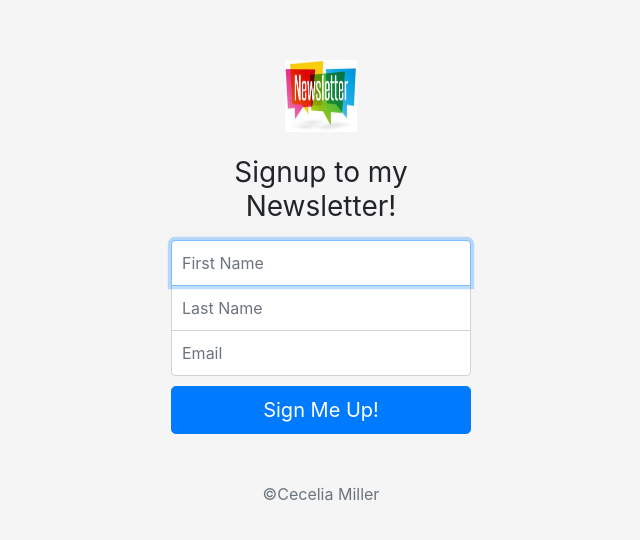
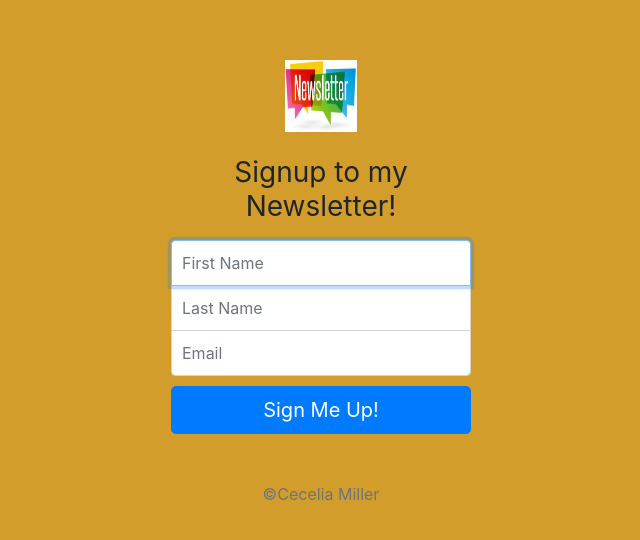
Before and after one commit to ceceliamllr/news-letter, a website: page signup.html in a window 1280 px wide. Shown: the part 109-649 px from the top of the page, without its empty margins (319-959 px from the left). Drawn offline with nearby package versions, Linux system fonts and the light colour scheme.

Commit message:
bg color

```diff
--- a/public/css/styles.css
+++ b/public/css/styles.css
@@ -15,7 +15,7 @@ body {
   justify-content: center;
   padding-top: 40px;
   padding-bottom: 40px;
-  background-color: #f5f5f5;
+  background-color: #D29D2B;
 }
 
 .form-signin {
```
